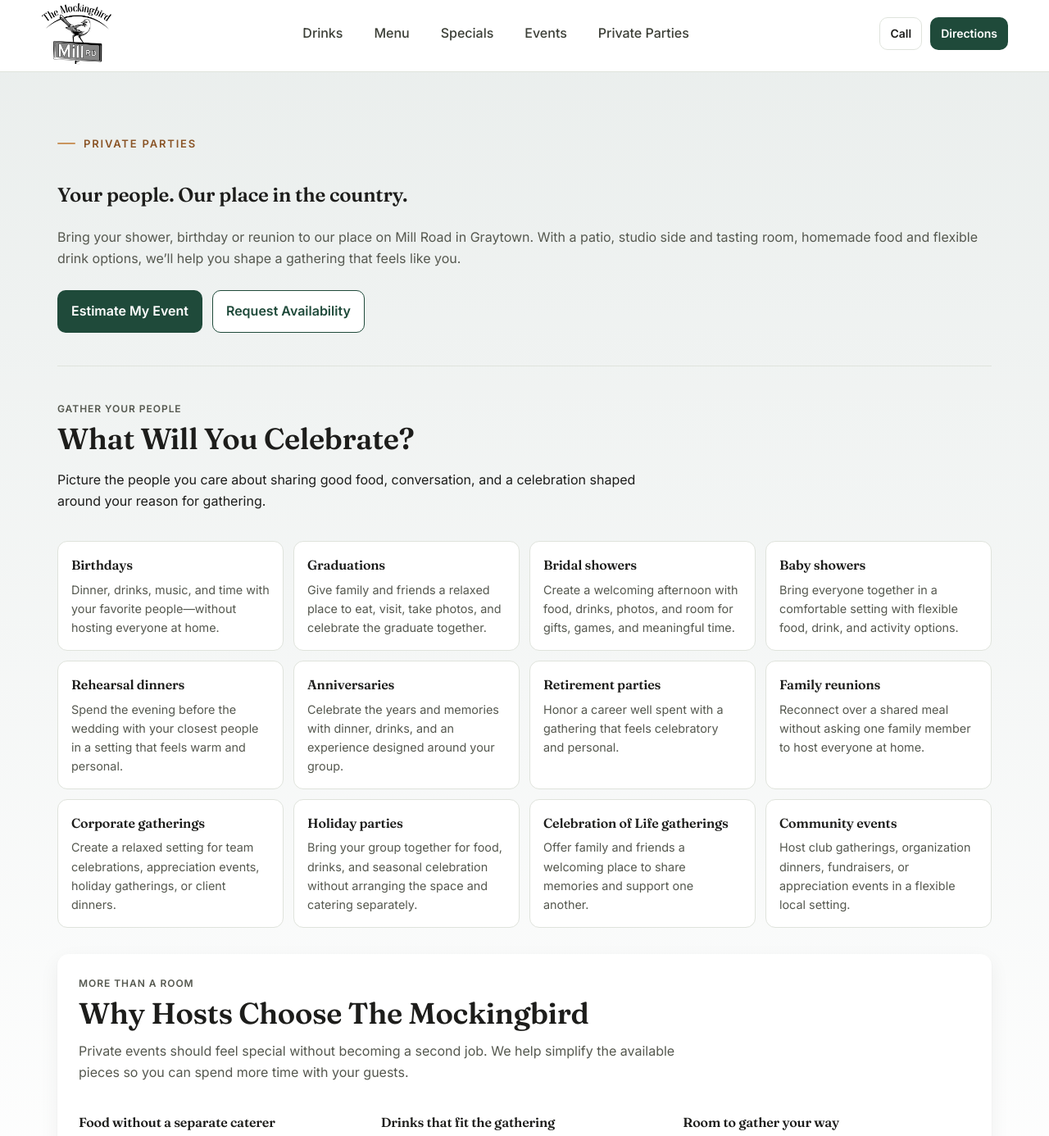
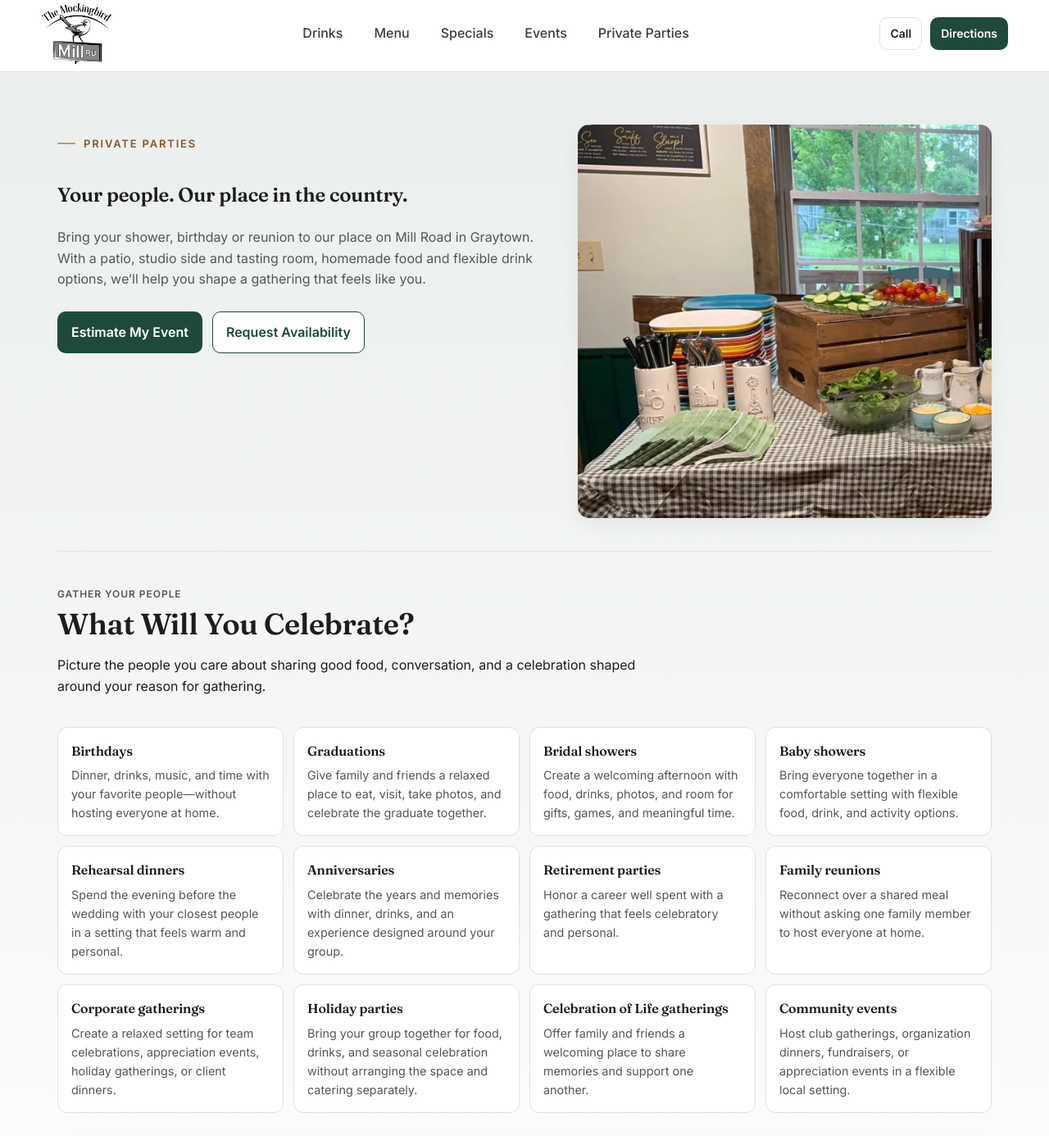
Before and after one commit to 6qyy5n6kxz-jpg/mockingbird-site, a plain HTML site: page private-parties/index.html in a window 1280 px wide. Shown: the part 5-1391 px from the top of the page at 82% size. Drawn offline with Linux system fonts and the light colour scheme.

Commit message:
Rebrand: event photos on Events and Private Parties
Plated wine dinner beside the Events intro; shower buffet and the tasting-room
doorway on Private Parties. Crops leave out the guest's name on the banner and
easel sign. Contact and Specials stay photo-free per the owner.

Co-Authored-By: Claude Opus 5.5 <noreply@anthropic.com>

```diff
--- a/css/brand.css
+++ b/css/brand.css
@@ -306,3 +306,12 @@ nav a[aria-current="page"] { color: var(--green); font-weight: 600; }
 @media (prefers-reduced-motion: reduce) {
   * { scroll-behavior: auto !important; }
 }
+
+/* Private Parties: taller photos sit beside the text without towering over it. */
+.pp-hero .page-intro { align-items: start; }
+.pp-hero .page-intro-photo img { max-height: 480px; }
+.pp-split { margin-bottom: 24px; }
+.pp-split .section-heading { margin-bottom: 0; }
+@media (max-width: 860px) {
+  .pp-hero .page-intro-photo img { max-height: 280px; }
+}
--- a/private-parties/index.html
+++ b/private-parties/index.html
@@ -41,6 +41,7 @@
   <main id="main">
   <section class="pp-hero section">
     <div class="container">
+      <div class="page-intro"><div>
       <p class="kicker">Private Parties</p>
       <h1>Your people. Our place in the country.</h1>
       <p class="lead">Bring your shower, birthday or reunion to our place on Mill Road in Graytown. With a patio, studio side and tasting room, homemade food and flexible drink options, we’ll help you shape a gathering that feels like you.</p>
@@ -48,6 +49,7 @@
         <a class="btn btn-primary" href="estimate/" data-track="estimate_click">Estimate My Event</a>
         <a class="btn btn-secondary" href="estimate/#availability" data-track="request_availability_click">Request Availability</a>
       </div>
+      </div><figure class="page-intro-photo"><img src="../assets/brand/event-buffet-975.webp" srcset="../assets/brand/event-buffet-600.webp 600w, ../assets/brand/event-buffet-975.webp 975w" sizes="(max-width: 860px) 100vw, 40vw" alt="A shower buffet on gingham tablecloths with wooden crates, salads, toppings and colorful plates in the tasting room" width="975" height="1150" loading="eager" decoding="async"></figure></div>
       <div class="pp-emotional-intro" aria-labelledby="event-types-title">
         <div class="section-heading"><p class="kicker">Gather your people</p><h2 id="event-types-title">What Will You Celebrate?</h2><p>Picture the people you care about sharing good food, conversation, and a celebration shaped around your reason for gathering.</p></div>
         <div class="occasion-grid">
@@ -66,7 +68,7 @@
         </div>
       </div>
       <section class="pp-host-benefits" aria-labelledby="host-benefits-title">
-        <div class="section-heading"><p class="kicker">More than a room</p><h2 id="host-benefits-title">Why Hosts Choose The Mockingbird</h2><p>Private events should feel special without becoming a second job. We help simplify the available pieces so you can spend more time with your guests.</p></div>
+        <div class="split-photo pp-split"><div class="section-heading"><p class="kicker">More than a room</p><h2 id="host-benefits-title">Why Hosts Choose The Mockingbird</h2><p>Private events should feel special without becoming a second job. We help simplify the available pieces so you can spend more time with your guests.</p></div><figure class="split-photo-img"><img src="../assets/brand/event-doorway-1000.webp" srcset="../assets/brand/event-doorway-600.webp 600w, ../assets/brand/event-doorway-1000.webp 1000w" sizes="(max-width: 860px) 100vw, 35vw" alt="The tasting room set for a party, with a door open to the patio and gingham-covered tables" width="1000" height="1210" loading="lazy" decoding="async"></figure></div>
         <div class="benefit-grid">
           <article><h3>Food without a separate caterer</h3><p>Explore homemade food options coordinated as part of your event plan.</p></article>
           <article><h3>Drinks that fit the gathering</h3><p>Ask about available beer, wine, sangria, cider, and non-alcoholic choices.</p></article>
```
Also changed, not shown: events/index.html (+2 -0 lines), assets/brand/event-buffet-600.webp (added), assets/brand/event-buffet-975.webp (added), assets/brand/event-dinner-1200.webp (added), assets/brand/event-dinner-700.webp (added), assets/brand/event-doorway-1000.webp (added), assets/brand/event-doorway-600.webp (added).
